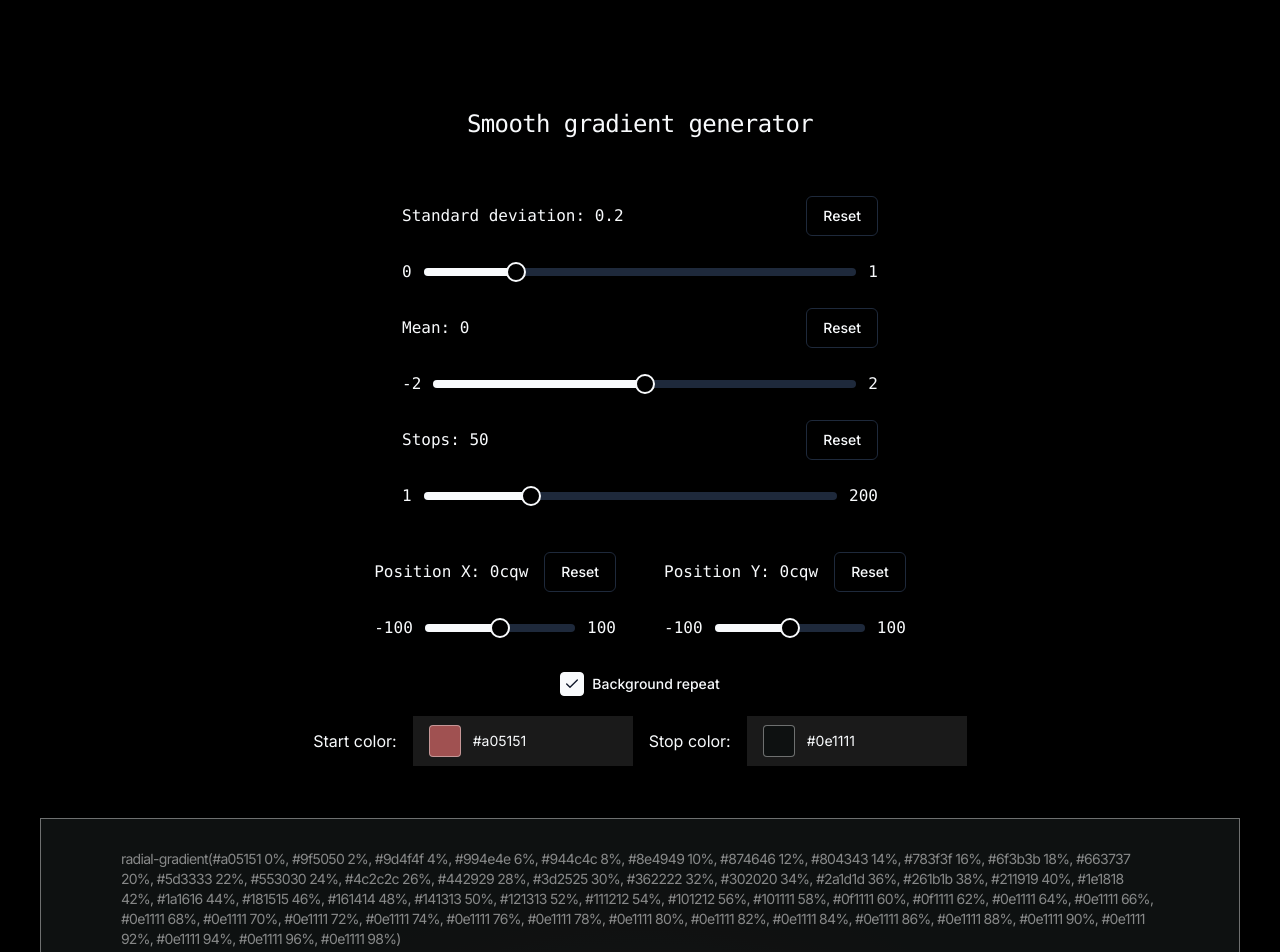
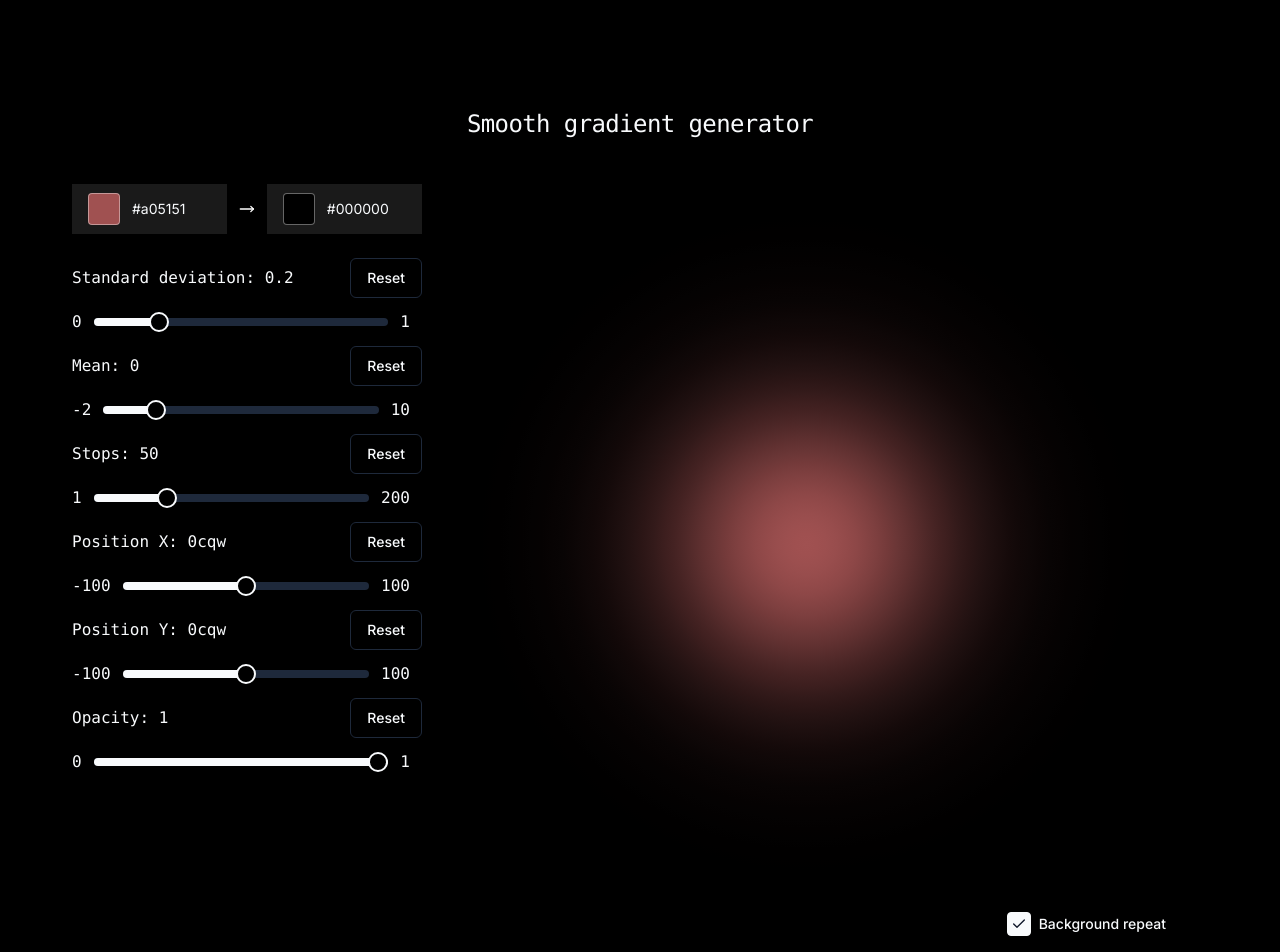
Before and after one commit to kkuchar2/smooth-gradient, a Next.js app: page / in a window 1280 px wide. Shown: the top 952 px of the page. Built offline with nearby package versions, Linux system fonts and the light colour scheme.

Commit message:
Redesign, add opacity and color flip option

```diff
--- a/src/app/page.tsx
+++ b/src/app/page.tsx
@@ -3,6 +3,7 @@
 import React, { useState } from 'react';
 
 import { CheckedState } from '@radix-ui/react-checkbox';
+import { MoveLeft, MoveRight } from 'lucide-react';
 
 import { ColorPicker } from '@/components/ColorPicker/ColorPicker';
 import { GradientSlider } from '@/components/GradientSlider/GradientSlider';
@@ -105,7 +106,7 @@ function generateGradient(startColor: string, endColor: string, stops: number, m
 const stdDevMin = 0;
 const stdDevMax = 1;
 
-const defaultStopColor = '#0e1111';
+const defaultStopColor = '#000000';
 const defaultStartColor = '#a05151';
 
 export default function Home() {
@@ -119,6 +120,8 @@ export default function Home() {
     const [positionX, setPositionX] = React.useState(0);
     const [positionY, setPositionY] = React.useState(0);
     const [backgroundRepeatEnabled, setBackgroundRepeatEnabled] = React.useState(true);
+    const [direction, setDirection] = React.useState('to right');
+    const [opacity, setOpacity] = React.useState(1);
 
     const [gradient] = generateGradient(startColor, stopColor, stops, mean, stdDev);
 
@@ -126,14 +129,35 @@ export default function Home() {
         setBackgroundRepeatEnabled(typeof checked === 'boolean' ? checked : false);
     };
 
+    const onDirectionClick = () => {
+        const currentStartColor = startColor;
+        setStartColor(stopColor);
+        setStopColor(currentStartColor);
+        setDirection(direction === 'to right' ? 'to left' : 'to right');
+    };
+
+    console.log('startColor', startColor);
+    console.log('stopColor', stopColor);
+
     return (
         <main className={'flex min-h-screen flex-col items-center justify-between p-24'}>
 
             <div className={styles.container}>
-                <div
-                    className={'m-3 text-center font-mono text-2xl tracking-tight'}>{'Smooth gradient generator'}</div>
-                <div className={'flex flex-col items-center p-8'}>
-                    <div className={'min-w-[500px]'}>
+                <div className={'m-3 text-center font-mono text-2xl tracking-tight'}>{'Smooth gradient generator'}</div>
+                <div className={'flex flex-col p-8'}>
+                    <div className={'flex gap-6'}>
+                        <div className={'flex w-[350px] flex-col'}>
+                            <div className={'flex items-center gap-3 pb-6'}>
+                                <ColorPicker color={startColor} setColor={setStartColor}/>
+                                {direction === 'to right' ? (
+                                    <MoveRight className={'size-6 cursor-pointer text-white'}
+                                        onClick={onDirectionClick}/>
+                                ) : (
+                                    <MoveLeft className={'size-6 cursor-pointer text-white'}
+                                        onClick={onDirectionClick}/>
+                                )}
+                                <ColorPicker color={stopColor} setColor={setStopColor}/>
+                            </div>
                             <GradientSlider
                                 title={`Standard deviation: ${stdDev}`}
                                 min={stdDevMin}
@@ -145,7 +169,7 @@ export default function Home() {
                             <GradientSlider
                                 title={`Mean: ${mean}`}
                                 min={-2}
-                            max={2}
+                                max={10}
                                 step={0.01}
                                 defaultValue={0}
                                 onValueChange={setMean}
@@ -158,8 +182,6 @@ export default function Home() {
                                 defaultValue={50}
                                 onValueChange={setStops}
                                 onReset={() => setStops(50)}/>
-                    </div>
-                    <div className={'flex flex-col items-center justify-center gap-6 p-5 md:flex-row'}>
                             <GradientSlider
                                 title={`Position X: ${positionX}cqw`}
                                 min={-100}
@@ -176,8 +198,28 @@ export default function Home() {
                                 defaultValue={0}
                                 onValueChange={setPositionY}
                                 onReset={() => setPositionY(0)}/>
+                            <GradientSlider
+                                title={`Opacity: ${opacity}`}
+                                min={0}
+                                max={1}
+                                step={0.01}
+                                defaultValue={1}
+                                onValueChange={setOpacity}
+                                onReset={() => setOpacity(1)}/>
                         </div>
-                    <div className={'items-top flex items-center justify-center space-x-2'}>
+                        <div className={'flex flex-col gap-2'}>
+                            <div style={{
+                                position: 'relative',
+                                mixBlendMode: 'lighten',
+                                backgroundPositionX: `${positionX}cqw`,
+                                backgroundPositionY: `${positionY}cqw`,
+                                backgroundRepeat: backgroundRepeatEnabled ? 'repeat' : 'no-repeat',
+                                backgroundImage: gradient,
+                                width: '60cqw',
+                                height: '60cqw',
+                                opacity: opacity
+                            }}/>
+                            <div className={'flex items-center justify-end space-x-2'}>
                                 <Checkbox id={'terms1'} className={'size-6'} checked={backgroundRepeatEnabled}
                                     onCheckedChange={onCheckedChange}/>
                                 <div className={'grid gap-1.5 leading-none'}>
@@ -189,30 +231,12 @@ export default function Home() {
                                     </label>
                                 </div>
                             </div>
-                    <div className={'flex flex-col items-center justify-center gap-4 p-5 md:flex-row'}>
-                        <div>{'Start color: '}</div>
-                        <ColorPicker color={startColor} setColor={setStartColor}/>
-                        <div>{'Stop color: '}</div>
-                        <ColorPicker color={stopColor} setColor={setStopColor}/>
                         </div>
                     </div>
-
-                <div style={{
-                    border: '1px solid #ffffff66',
-                    position: 'relative',
-                    mixBlendMode: 'lighten',
-                    backgroundPositionX: `${positionX}cqw`,
-                    backgroundPositionY: `${positionY}cqw`,
-                    backgroundRepeat: backgroundRepeatEnabled ? 'repeat' : 'no-repeat',
-                    backgroundImage: gradient,
-                    // backgroundSize: '20cqw 20cqw',
-                    width: '100cqw',
-                    height: '100cqw',
-                }}>
+                </div>
                 <div
-                        className={'absolute left-[5%] top-[10px] h-[150px] max-h-[150px] w-[90%] overflow-y-auto border-none bg-none p-5 text-sm tracking-tighter text-white/50 shadow-none'}>
+                    className={'w-full overflow-y-auto border-none bg-none p-5 text-sm tracking-tighter text-white shadow-none'}>
                     {gradient}
-                    </div>
                 </div>
 
             </div>
--- a/src/components/ColorPicker/ColorPicker.tsx
+++ b/src/components/ColorPicker/ColorPicker.tsx
@@ -16,6 +16,7 @@ type GradientPickerProps = {
 };
 
 const solids = [
+    '#000000',
     '#0e1111',
     '#a05151',
     '#E2E2E2',
@@ -71,6 +72,10 @@ export function ColorPicker(props: GradientPickerProps) {
         setInputValue(color);
     }, [color]);
 
+    useEffect(() => {
+        setColor(localColor);
+    }, [popoverOpen, localColor, setColor]);
+
     return (
         <Popover open={popoverOpen} onOpenChange={setPopoverOpen}>
             <PopoverTrigger asChild>
@@ -85,7 +90,7 @@ export function ColorPicker(props: GradientPickerProps) {
                     <div className={'flex w-full items-center gap-3'}>
                         {color ? (
                             <div
-                                className={'size-8 rounded !bg-cover !bg-center transition-all'}
+                                className={'size-8 rounded !bg-cover !bg-center'}
                                 style={{
                                     background: localColor,
                                     border: '1px solid #ffffff66',
--- a/src/components/GradientSlider/GradientSlider.tsx
+++ b/src/components/GradientSlider/GradientSlider.tsx
@@ -17,14 +17,14 @@ export const GradientSlider = (props: GradientSliderProps) => {
 
     const { title, min, max, step, defaultValue, onValueChange, onReset } = props;
 
-    return <div>
-        <div className={'flex items-center justify-between p-3'}>
+    return <div className={'flex flex-col'}>
+        <div className={'flex items-center justify-between'}>
             <div className={'font-mono'}>{title}</div>
             <Button variant={'outline'} className={'ml-4'} onClick={onReset}>
                 {'Reset'}
             </Button>
         </div>
-        <div className={'flex items-center justify-center gap-3 p-3'}>
+        <div className={'flex items-center gap-3 py-3 pr-3'}>
             <div className={'font-mono'}>{min}</div>
             <Slider defaultValue={[defaultValue]} min={min} max={max} step={step}
                 onValueChange={values => onValueChange(values[0])}
```
Lines whose indentation alone changed are shown as unchanged.
